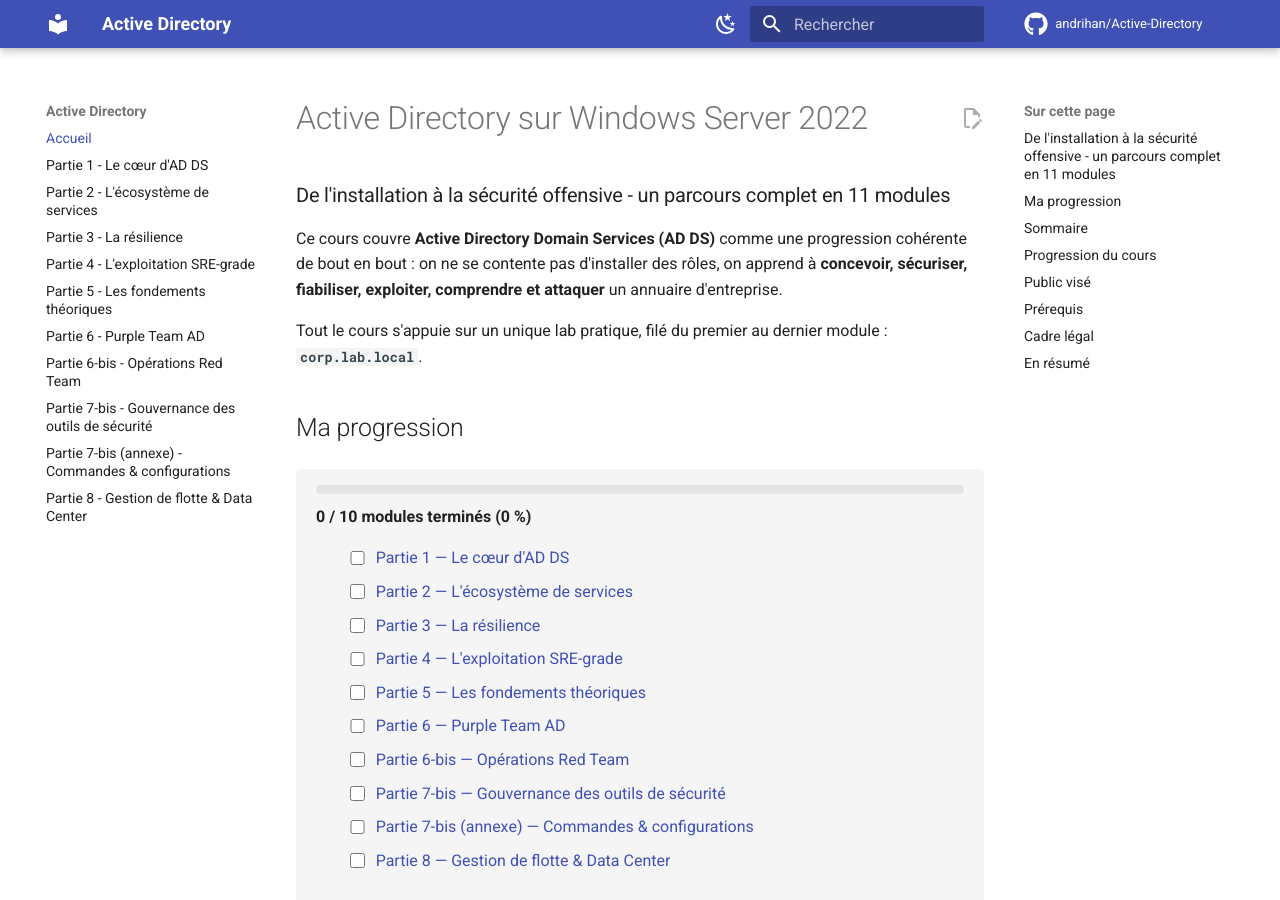
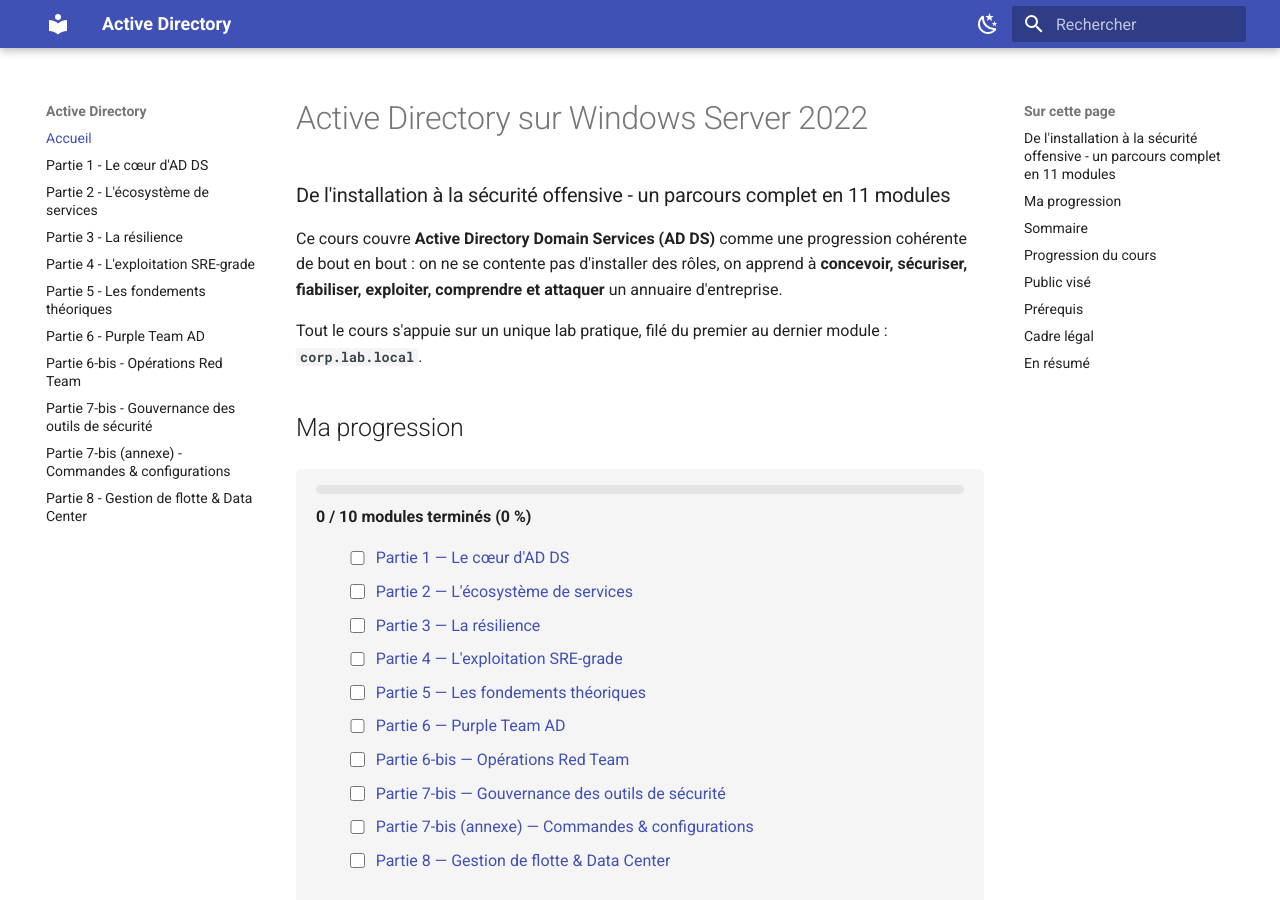
Before and after one commit to andrihan/Active-Directory, an MkDocs documentation site: the page built from docs/index.md, in a window 1280 px wide and 900 px high. Built offline with MkDocs 1.6.1 and Material for MkDocs 9.7.7, drawn with Linux system fonts in a browser that asks for light colours; comment, search, counter and statistics services are not loaded.

Commit message:
site: retirer le lien du dépôt GitHub de l'en-tête

```diff
--- a/mkdocs.yml
+++ b/mkdocs.yml
@@ -3,16 +3,11 @@ site_description: >-
   Cours intégral sur Active Directory Domain Services : de l'installation à la
   sécurité offensive, sur un unique lab corp.lab.local.
 site_url: https://andrihan.github.io/Active-Directory/
-repo_url: https://github.com/andrihan/Active-Directory
-repo_name: andrihan/Active-Directory
-edit_uri: edit/main/docs/
 docs_dir: docs
 
 theme:
   name: material
   language: fr
-  icon:
-    repo: fontawesome/brands/github
   palette:
     - media: "(prefers-color-scheme: light)"
       scheme: default
@@ -37,7 +32,6 @@ theme:
     - search.suggest
     - search.highlight
     - content.code.copy
-    - content.action.edit
 
 extra_css:
   - stylesheets/extra.css
```
